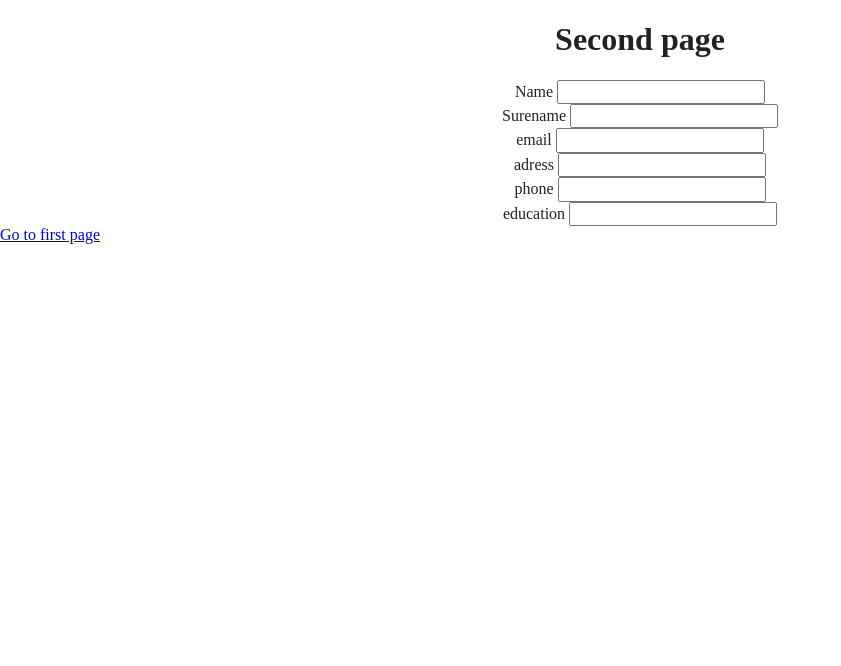
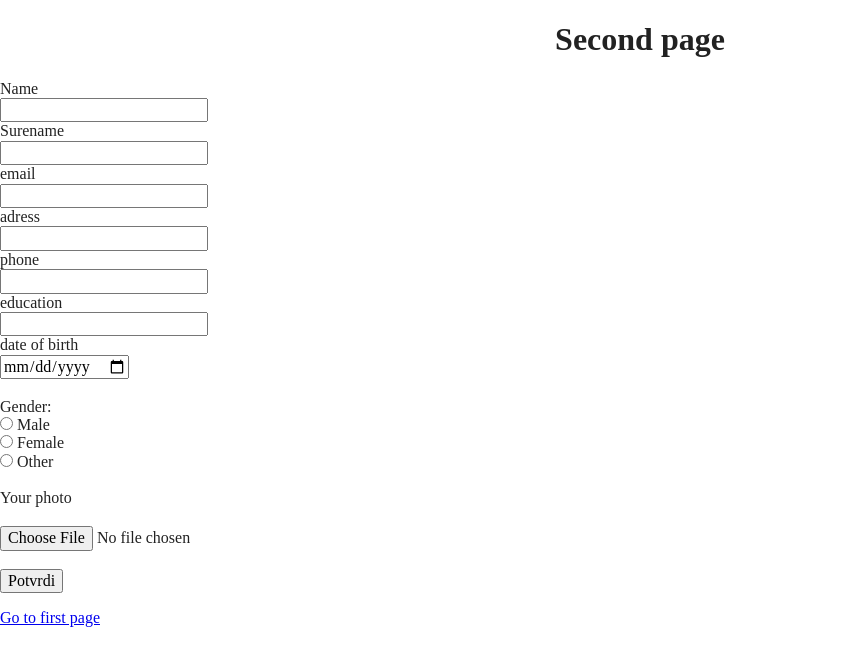
Before and after one commit to inaunov/first, a website built with Parcel: page second.html in a window 1280 px wide. Shown: the whole page, without its empty margins (0-841 px from the left). Built offline with nearby package versions, Linux system fonts and the light colour scheme.

Commit message:
practise HTML5

```diff
--- a/js/main.js
+++ b/js/main.js
@@ -0,0 +1,20 @@
+// Assign DOM objects to JavaScript variables
+let form = document.getElementById("first-form");
+let pre = document.getElementById("preview");
+
+form.onsubmit = (e) => {
+  e.preventDefault();
+  let formData = new FormData(form);
+  let preview = {};
+
+  // Display the key/value pairs of the formData
+  for (var pair of formData.entries()) {
+    // this line shows in console -- open your browser console (F12)
+    console.log(`${pair[0]}: ${pair[1]}`);
+    // this line shows in the preview tag in the HTML document
+    Object.assign(preview, { [pair[0]]: pair[1] });
+  }
+
+  // this line populates the pre tag programatically
+  pre.innerHTML = JSON.stringify(preview);
+};
--- a/second.html
+++ b/second.html
@@ -27,25 +27,37 @@
     <header style="text-align: center;"><h1>Second page</h1></header>
 
     <main>
-      <form style="text-align: center;">
-        <label for="name">Name</label>
-        <input type="text" id="name" name="firstname" />
-        <div></div>
-        <label>Surename</label>
-        <input type="text" />
-        <div></div>
-        <label>email</label>
-        <input type="text" />
-        <div></div>
-        <label>adress</label>
-        <input type="text" />
-        <div></div>
-        <label>phone</label>
-        <input type="text" />
-        <div></div>
-        <label>education</label>
-        <input type="text" />
+      <form style="text-align: left;" id="first-form">
+        <label id="name">Name</label><br />
+        <input type="text" id="name" name="firstname" /><br />
+        <label id="surename">Surename</label><br />
+        <input type="text" /><br />
+        <label id="email">email</label><br />
+        <input type="text" /><br />
+        <label id="adress">adress</label><br />
+        <input type="text" /><br />
+        <label id="phone">phone</label><br />
+        <input type="text" /><br />
+        <label id="education">education</label><br />
+        <input type="text" /><br />
+        <label id="date of birth">date of birth</label><br />
+        <input type="date" /><br />
+        <br />
+        <label for="Gender">Gender:</label><br />
+        <input type="radio" id="male" name="gender" value="male" />
+        <label for="male">Male</label><br />
+        <input type="radio" id="female" name="gender" value="female" />
+        <label for="female">Female</label><br />
+        <input type="radio" id="other" name="gender" value="other" />
+        <label for="other">Other</label><br />
+        <br />
+        <label id="photo">Your photo</label><br />
+        <br />
+        <input type="file" /><br />
+        <br />
+        <input type="submit" value="Potvrdi" />
       </form>
+      <pre id="preview"></pre>
       <a href="/index.html">Go to first page</a>
     </main>
     <footer></footer>
```
